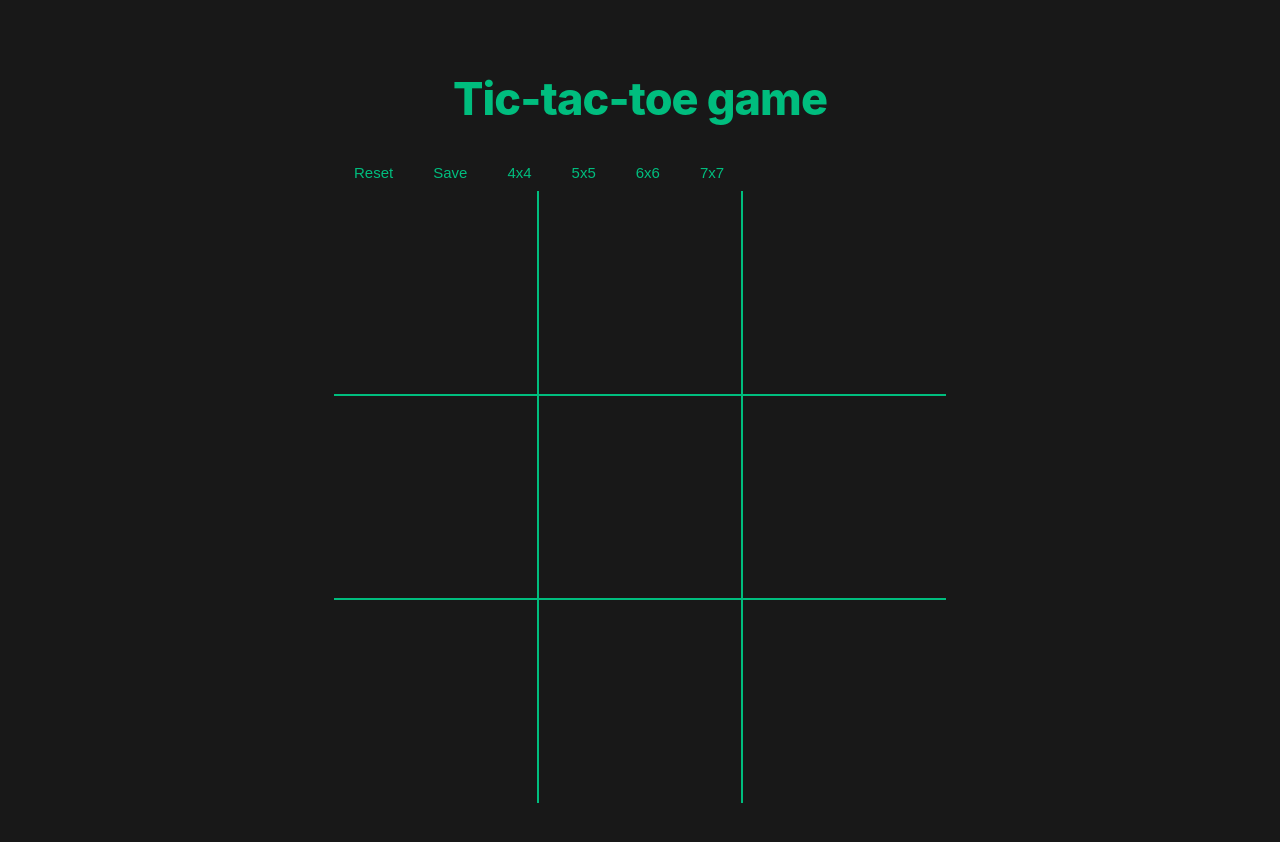
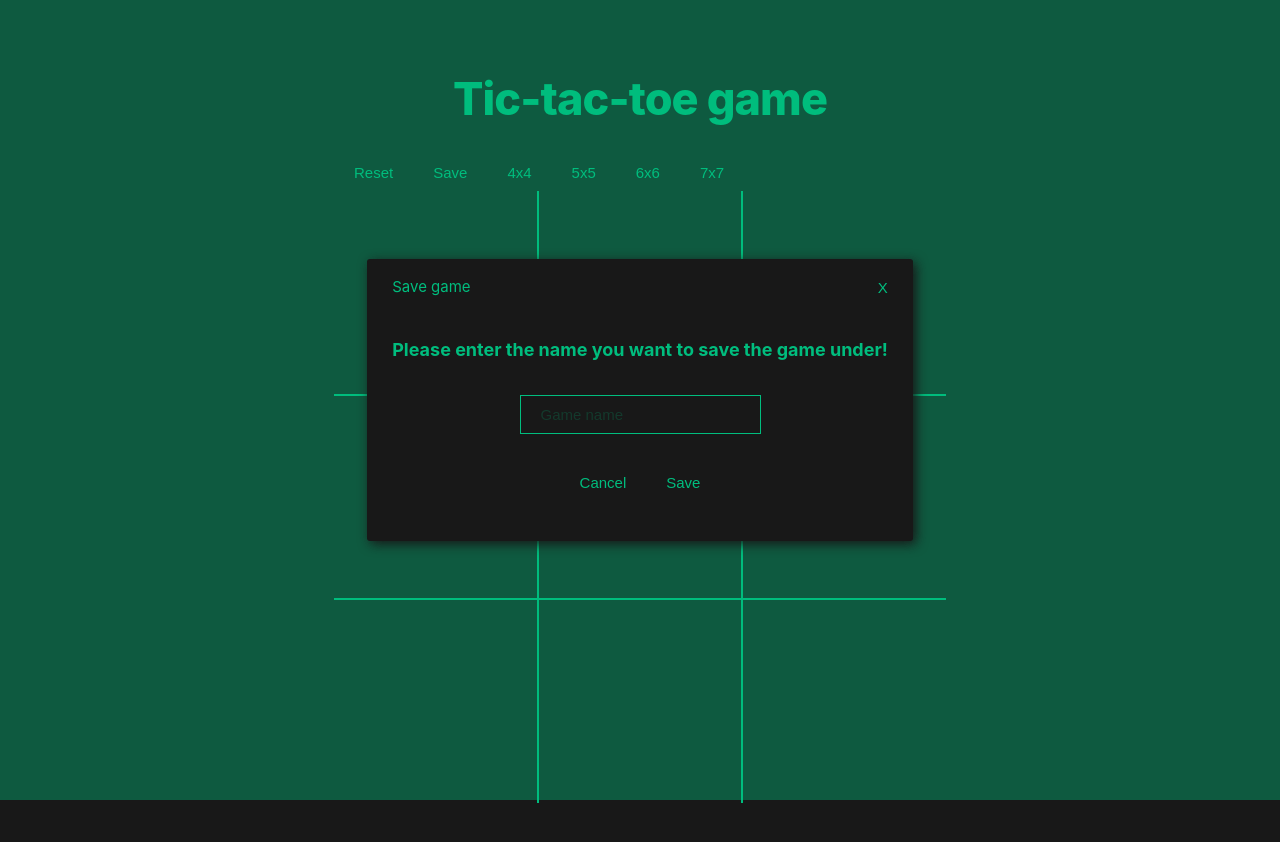
Before and after one commit to swiss1111/tic-tac-toe-react, a Next.js app: page / in a window 1280 px wide. Both pictures are taken after a click on the button "Save". Shown: the top 842 px of the page. Built offline with nearby package versions, Linux system fonts and the light colour scheme; no server answers.

Commit message:
save game modal

```diff
--- /dev/null
+++ b/components/savePopup/savePopup.module.css
@@ -0,0 +1,114 @@
+.overlay {
+    position: fixed;
+    top: 0;
+    left: 0;
+    width: 100vw;
+    height: 100vh;
+    background: hsla(160, 100%, 37%, 0.4);
+    display: flex;
+    align-items: center;
+    justify-content: center;
+}
+
+.modal {
+    min-width: 300px;
+    background-color: #181818;
+    padding: 10px;
+    border-radius: 3px;
+    box-shadow: 3px 3px 12px #181818;
+}
+
+.modalHeader {
+    display: flex;
+}
+
+.titleWrapper {
+    flex: 1;
+    padding: 10px 15px;
+    color: hsla(160, 100%, 37%, 1);
+    font-size: 15px;
+    line-height: 15px;
+}
+
+.closeButtonWrapper {
+
+}
+
+.closeButton {
+    background-color: transparent;
+    margin: 0;
+    padding: 10px 15px;
+    border: 0;
+    border-radius: 1px;
+    color: hsla(160, 100%, 37%, 1);
+    transition: 0.4s;
+    font-size: 15px;
+}
+
+.closeButton:hover {
+    background-color: hsla(160, 100%, 37%, 0.2);
+}
+
+.modalBody {
+    padding: 0 15px 30px 15px;
+}
+
+.questionText {
+    margin: 30px 0 0 0;
+    text-align: center;
+    color: hsla(160, 100%, 37%, 1);
+    font-weight: bold;
+}
+
+.inputWrapper {
+    margin: 30px 0 0 0;
+    display: flex;
+    justify-content: center;
+}
+
+.nameInput {
+    background: transparent;
+    padding: 10px 20px;
+    border: 1px solid hsla(160, 100%, 37%, 1);
+    outline: none;
+    color: hsla(160, 100%, 37%, 1);
+    font-size: 15px;
+}
+
+.nameInput::placeholder {
+    color: hsla(160, 100%, 37%, 0.2);
+}
+
+.buttonsWrapper {
+    margin-top: 30px;
+    display: flex;
+    justify-content: center;
+}
+
+.cancelButton {
+    background-color: transparent;
+    margin: 0;
+    padding: 10px 20px;
+    border: 0;
+    color: hsla(160, 100%, 37%, 1);
+    transition: 0.4s;
+    font-size: 15px;
+}
+
+.cancelButton:hover {
+    background-color: hsla(160, 100%, 37%, 0.2);
+}
+
+.saveButton {
+    background-color: transparent;
+    margin: 0;
+    padding: 10px 20px;
+    border: 0;
+    color: hsla(160, 100%, 37%, 1);
+    transition: 0.4s;
+    font-size: 15px;
+}
+
+.saveButton:hover {
+    background-color: hsla(160, 100%, 37%, 0.2);
+}
--- /dev/null
+++ b/components/savePopup/savePopup.tsx
@@ -0,0 +1,55 @@
+import styles from './savePopup.module.css'
+import React, {useEffect, useState} from "react";
+
+interface SavePopupProps {
+    isOpenSaveModal: boolean
+    onClose?: () => void
+    onCancel?: () => void
+    onSave: (name: string) => void
+}
+
+export default function SavePopup({isOpenSaveModal, onClose, onCancel, onSave}: SavePopupProps) {
+    const [name, setName] = useState("");
+
+    useEffect(() => {
+        setName("");
+    }, [isOpenSaveModal])
+
+    if (!isOpenSaveModal) {
+        return null;
+    }
+
+    return (
+        <div className={styles.overlay}>
+            <div className={styles.modal}>
+                <div className={styles.modalHeader}>
+                    <div className={styles.titleWrapper}>
+                        Save game
+                    </div>
+                    {onClose && (<div className={styles.closeButtonWrapper}>
+                        <button className={styles.closeButton} onClick={() => {
+                            onClose();
+                        }}>X
+                        </button>
+                    </div>)}
+                </div>
+                <div className={styles.modalBody}>
+                    <p className={styles.questionText}>Please enter the name you want to save the game under!</p>
+                    <div className={styles.inputWrapper}>
+                        <input className={styles.nameInput} value={name} name="firstName" placeholder="Game name"
+                               onChange={event => setName(event.target.value)}/>
+                    </div>
+                    <div className={styles.buttonsWrapper}>
+                        {onCancel && (<button className={styles.cancelButton} onClick={() => {
+                            onCancel();
+                        }}>Cancel</button>)}
+                        <button className={styles.saveButton} onClick={() => {
+                            onSave(name);
+                        }}>Save
+                        </button>
+                    </div>
+                </div>
+            </div>
+        </div>
+    )
+}
--- a/pages/index.tsx
+++ b/pages/index.tsx
@@ -5,12 +5,14 @@ import {useState} from 'react';
 import {boardStringify, createEmptyTable, createTableSizesArray, getWinner} from "../utils/gameUtils";
 import WinnerPopup from "../components/winnerPopup/winnerPopup";
 import {saveGame} from "../api/gameApi";
+import SavePopup from "../components/savePopup/savePopup";
 
 export default function Home() {
     const [size, setSize] = useState(3);
     const [table, setTable] = useState(createEmptyTable(size));
     const [currentPlayer, setCurrentPlayer] = useState(1);
     const [winner, setWinner] = useState(0);
+    const [isOpenSaveModal, openSaveModal] = useState(false);
 
     function changePlayer() {
         setCurrentPlayer(currentPlayer === 1 ? 2 : 1);
@@ -22,11 +24,21 @@ export default function Home() {
         setWinner(0);
     }
 
-    function save() {
-        // TODO: get name from user
-        saveGame(boardStringify(table, size), "name")
-            .then(resp => console.log(resp))
+    function save(name: string) {
+        saveGame(boardStringify(table, size), name)
+            .then(resp => {
+                openSaveModal(false);
+                console.log(resp)
+            })
             .catch(error => console.log(error));
+    }
+
+    function onOpenSaveModal() {
+        openSaveModal(true);
+    }
+
+    function closeSaveModal() {
+        openSaveModal(false);
     }
 
     function sizeChange(size: number) {
@@ -74,7 +86,7 @@ export default function Home() {
                     }}>Reset
                     </button>
                     <button className={utilStyles.controllersButton} onClick={() => {
-                        save()
+                        onOpenSaveModal()
                     }}>Save
                     </button>
                     {createTableSizesArray().filter(newSize => newSize !== size).map(newSize => (
@@ -102,6 +114,7 @@ export default function Home() {
                     </div>
                 </div>
                 <WinnerPopup winner={winner} onClose={reset} onNewGame={reset}/>
+                <SavePopup isOpenSaveModal={isOpenSaveModal} onSave={save} onClose={closeSaveModal} onCancel={closeSaveModal} />
             </div>
         </Layout>
     )
```
